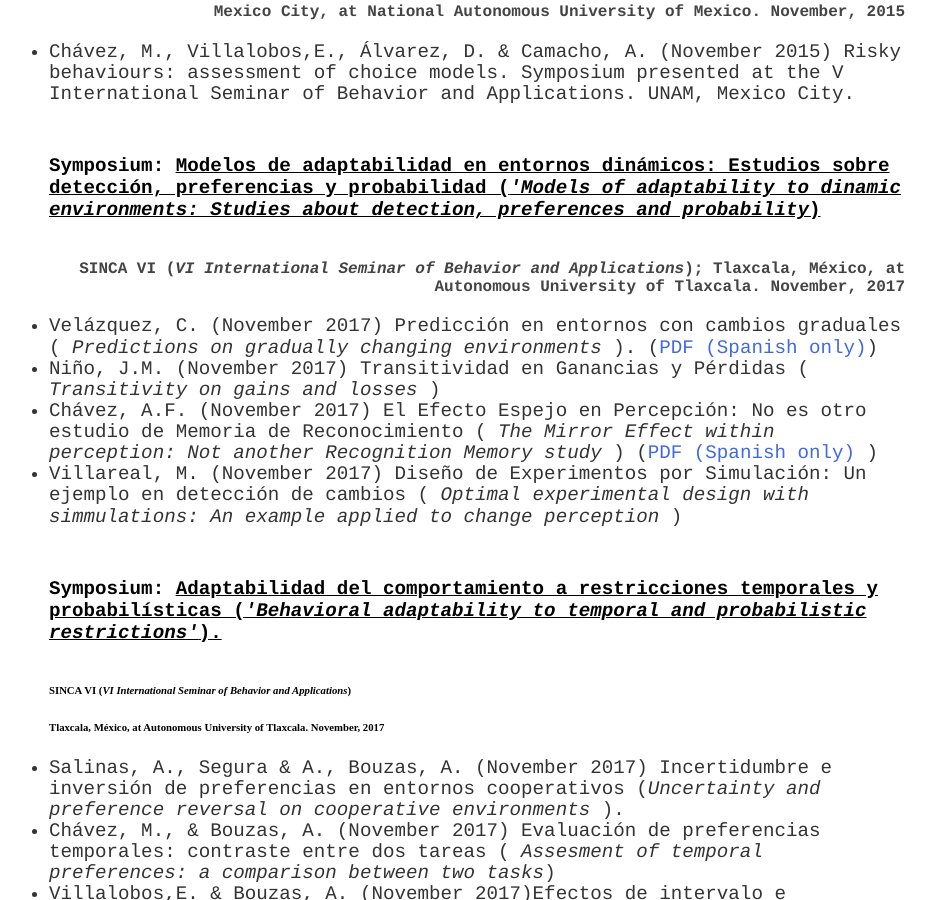
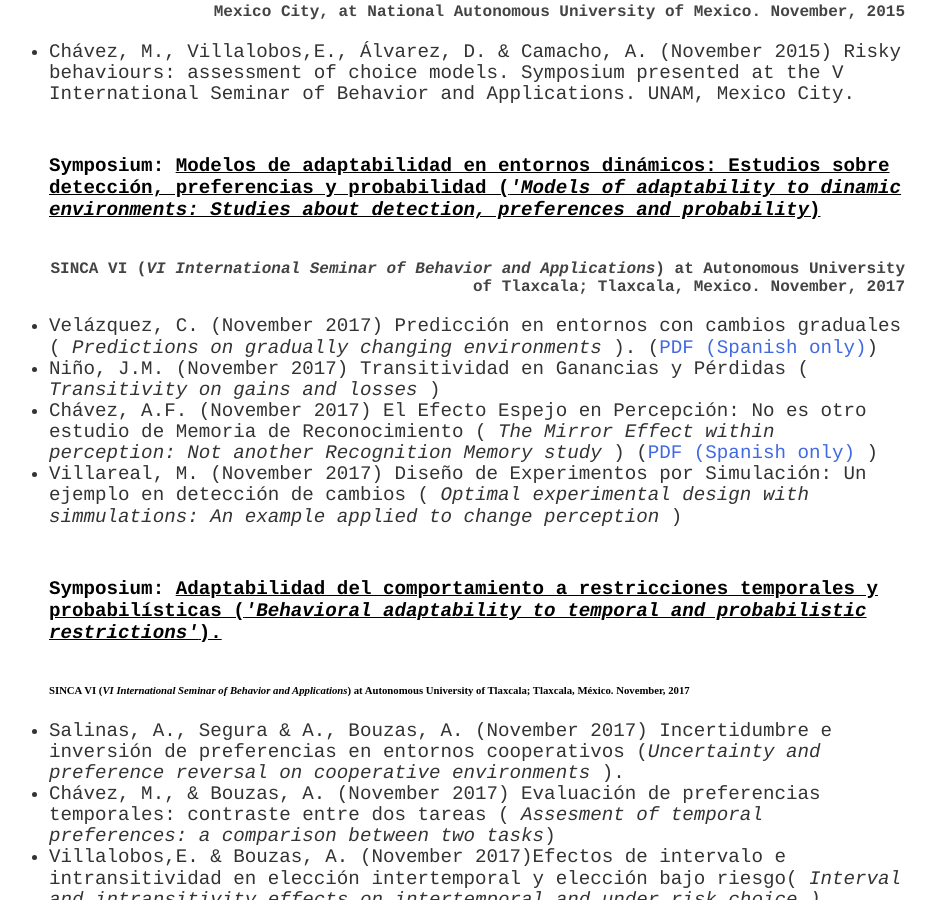
Before and after one commit to BouzasLab25/bouzaslab25.github.io, a Jekyll site: the page built from publications/index.html, in a window 1280 px wide and 900 px high, scrolled down 1440 px. Shown: the whole window, without its empty margins (183-1119 px from the left). Built offline with Jekyll 4.4.1, drawn with Linux system fonts in a browser that asks for light colours.

Commit message:
Update index.html

```diff
--- a/publications/index.html
+++ b/publications/index.html
@@ -44,14 +44,13 @@ title: Lab25 Publications
 	<li class='ho' >Chávez, M., Villalobos,E., Álvarez, D. & Camacho, A.  (November 2015) Risky behaviours: assessment of choice models. Symposium presented at the V International Seminar of Behavior and Applications. UNAM, Mexico City.</li>
 
 	<h4> Symposium: <u> Modelos de adaptabilidad en entornos dinámicos: Estudios sobre detección, preferencias y probabilidad (<i>'Models of adaptability to dinamic environments: Studies about detection, preferences and probability</i>) </u> </h4>
-	<h5> SINCA VI (<i>VI International Seminar of Behavior and Applications</i>); Tlaxcala, México, at Autonomous University of Tlaxcala. November, 2017 </h3>
+	<h5> SINCA VI (<i>VI International Seminar of Behavior and Applications</i>) at Autonomous University of Tlaxcala; Tlaxcala, Mexico. November, 2017 </h3>
 		<li class='ho' >Velázquez, C. (November 2017) Predicción en entornos con cambios graduales (<i> Predictions on gradually changing environments </i>). (<a class='link' href="/documents/01_SINCA-VI_Carlos.pdf">PDF (Spanish only)</a>) </li>
 		<li class='ho' >Niño, J.M. (November 2017) Transitividad en Ganancias y Pérdidas (<i> Transitivity on gains and losses </i>)</li>
 		<li class='ho' >Chávez, A.F. (November 2017) El Efecto Espejo en Percepción: No es otro estudio de Memoria de Reconocimiento (<i> The Mirror Effect within perception: Not another Recognition Memory study </i>) (<a class='link' href="/documents/03_SINCA-VI_Felisa.pdf">PDF (Spanish only) </a>) </li>
 	 	<li class='ho' >Villareal, M. (November 2017) Diseño de Experimentos por Simulación: Un ejemplo en detección de cambios (<i> Optimal experimental design with simmulations: An example applied to change perception </i>) </li>
 	<h4> Symposium: <u> Adaptabilidad del comportamiento a restricciones temporales y probabilísticas (<i>'Behavioral adaptability to temporal and probabilistic restrictions'</i>). </u> </h4>
-		<h6> SINCA VI (<i>VI International Seminar of Behavior and Applications</i>) </h6>
-		<h6>Tlaxcala, México, at Autonomous University of Tlaxcala. November, 2017 </h6>
+		<h6> SINCA VI (<i>VI International Seminar of Behavior and Applications</i>) at Autonomous University of Tlaxcala; Tlaxcala, México. November, 2017 </h6>
 		<li class='ho' >Salinas, A., Segura & A., Bouzas, A.  (November 2017) Incertidumbre e inversión de preferencias en entornos cooperativos (<i>Uncertainty and preference reversal on cooperative environments </i>).</li>
 	 	<li class='ho' >Chávez, M., & Bouzas, A.  (November 2017) Evaluación de preferencias temporales: contraste entre dos tareas (<i> Assesment of temporal preferences: a comparison between two tasks</i>) </li>
 	 	<li class='ho' >Villalobos,E. & Bouzas, A.  (November 2017)Efectos de intervalo e intransitividad en elección intertemporal y elección bajo riesgo(<i> Interval and intransitivity effects on intertemporal and under risk choice <i>) </li>
```
